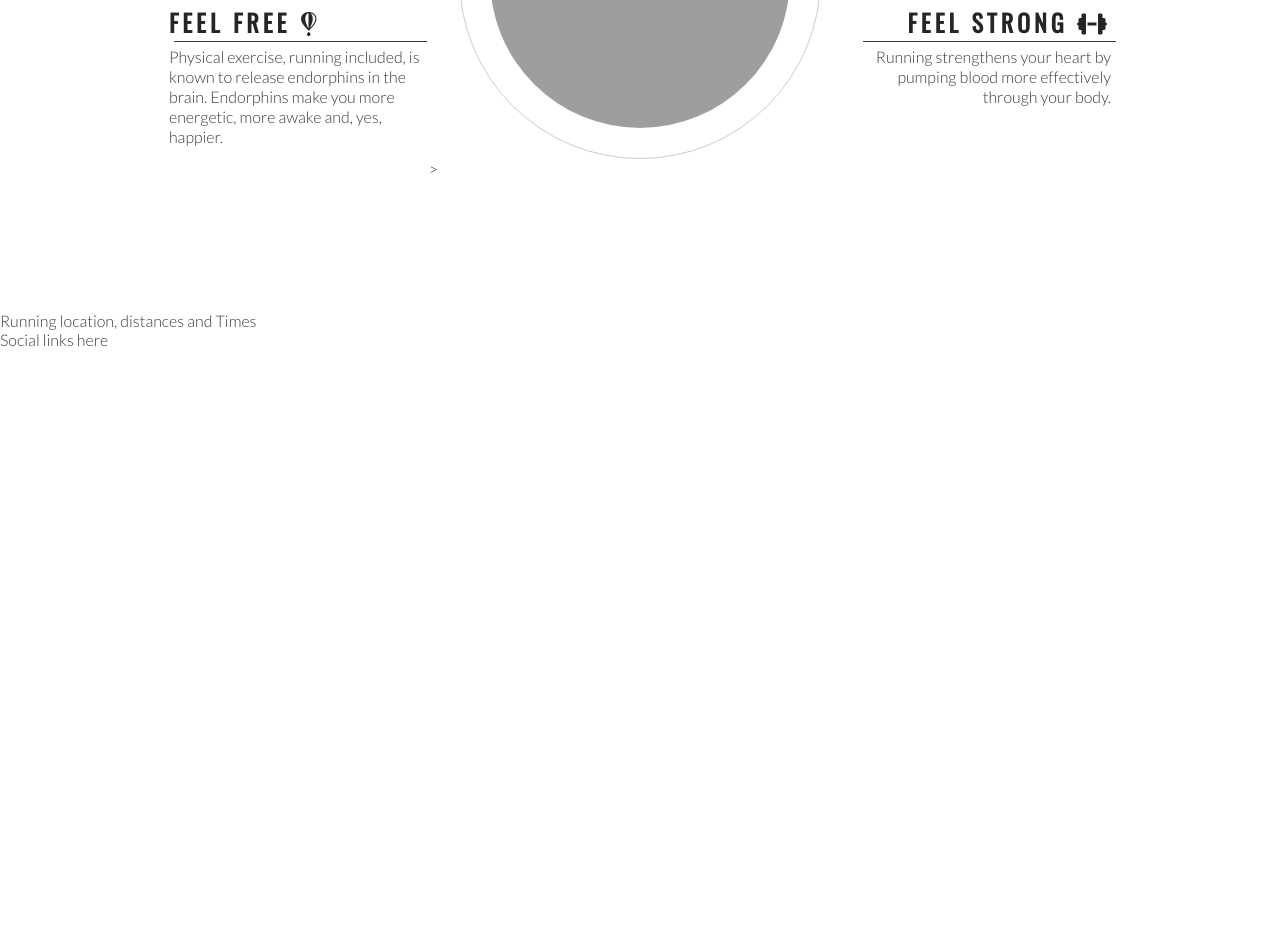
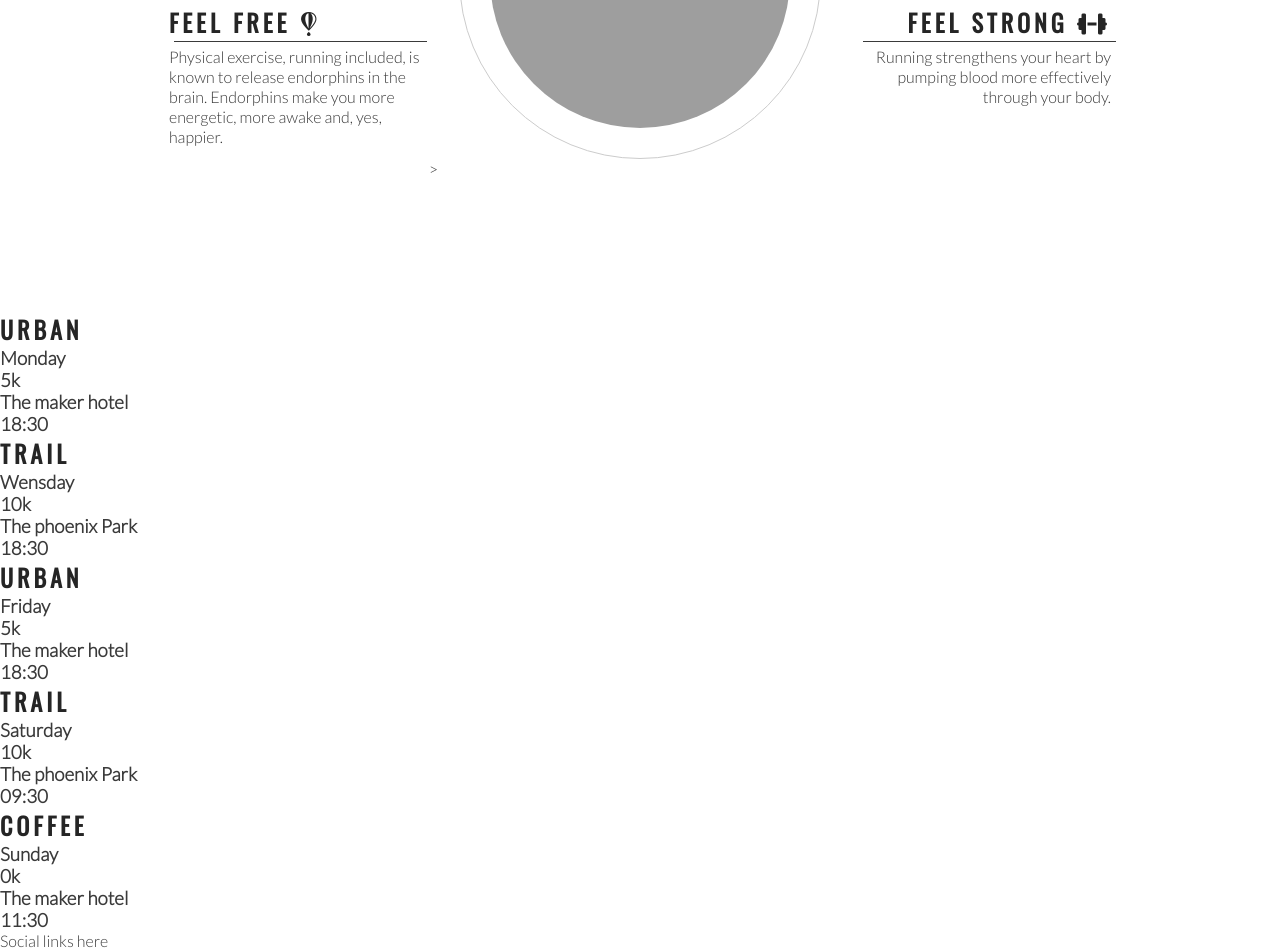
Before and after one commit to Arminas19/love-running, a plain HTML site: page index.html in a window 1280 px wide. Shown: the part 984-1934 px from the top of the page. Before the commit the page ends 1333 px from the top, so only its background shows below. Drawn offline with nearby package versions, Linux system fonts and the light colour scheme; grey boxes are pictures that could not be loaded.

Commit message:
add meetup Times main structure

```diff
--- a/index.html
+++ b/index.html
@@ -77,7 +77,44 @@
             </div>>
         </div>
     </section>
-    <section> Running location, distances and Times</section>
+    <section>
+        <div>
+            <h2> Urban </h2>
+            <h3> Monday </h3>
+            <h3> 5k </h3>
+            <h3> The maker hotel</h3>
+            <h3> 18:30</h3>
+        </div>
+        <div>
+            <h2> Trail </h2>
+            <h3> Wensday </h3>
+            <h3> 10k </h3>
+            <h3> The phoenix Park </h3>
+            <h3> 18:30</h3>
+        </div>
+        <div>
+            <h2> Urban </h2>
+            <h3> Friday </h3>
+            <h3> 5k </h3>
+            <h3> The maker hotel</h3>
+            <h3> 18:30</h3>
+        </div>
+        <div>
+            <h2> Trail </h2>
+            <h3> Saturday </h3>
+            <h3> 10k </h3>
+            <h3> The phoenix Park</h3>
+            <h3> 09:30</h3>
+        </div>
+        <div>
+            <h2> Coffee </h2>
+            <h3> Sunday </h3>
+            <h3> 0k </h3>
+            <h3> The maker hotel</h3>
+            <h3> 11:30</h3>
+        </div>
+
+    </section>
     <footer> Social links here</footer>
 
     <!-- Font awesome Sript-->
```
